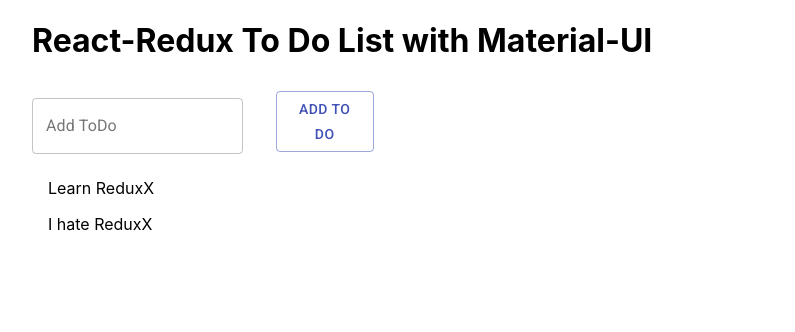
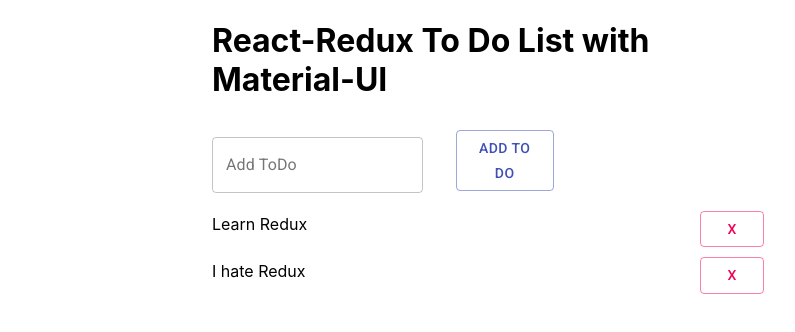
Before and after one commit to csakis/redux-to-do, a React (Create React App) app: page / in a window 1280 px wide. Shown: the top 332 px of the page, without its empty margins (152-947 px from the left). Built offline with nearby package versions, Linux system fonts and the light colour scheme.

Commit message:
styled with material UI

```diff
--- a/src/App.js
+++ b/src/App.js
@@ -5,7 +5,7 @@
 
 function App() {
   return (
-    <Container maxWidth="md" >
+    <Container maxWidth="sm" >
       <h1>React-Redux To Do List with Material-UI</h1>
       <TodoInput />
       <TodoList />
--- a/src/components/ToDo.js
+++ b/src/components/ToDo.js
@@ -1,14 +1,29 @@
 import React from "react";
-import { ListItem } from "@material-ui/core";
+import { Container, ListItem, Grid, Button } from "@material-ui/core";
 const ToDo = props => {
   return (
-    <ListItem>
-        <span  onClick={() => props.onClickTodo(props.id)}
-      style={{
-          textDecoration: props.isDone ? "line-through" : "none"
-        }}>{props.children} </span>
-      <span onClick = {() => props.onClickRemove(props.id)}>X</span>
-    </ListItem>
+    <React.Fragment>
+      <Grid
+        container
+        direction="row"
+        justify="space-between"
+        alignItems="center"
+      >
+        <Grid item>
+          <span
+            onClick={() => props.onClickTodo(props.id)}
+            style={{
+              textDecoration: props.isDone ? "line-through" : "none"
+            }}
+          >
+            {props.children}
+          </span>
+        </Grid>
+        <Grid item>
+          <Button  style={{marginTop: '10px'}} variant="outlined" color = "secondary" onClick={() => props.onClickRemove(props.id)}>X</Button>
+        </Grid>
+      </Grid>
+    </React.Fragment>
   );
 };
 
--- a/src/components/ToDoList.js
+++ b/src/components/ToDoList.js
@@ -3,9 +3,9 @@
 import { toggleTodo } from "../actions/toggle-todo";
 import { removeTodo } from "../actions/remove-todo";
 import { connect } from "react-redux";
-import { List } from "@material-ui/core";
+import { List, Grid } from "@material-ui/core";
 
-export const ToDoList = (props)=> {
+export const ToDoList = props => {
   const list = props.todos.map(x => (
     <ToDo
       key={x.id}
@@ -13,14 +13,14 @@
       id={x.id}
       onClickTodo={props.onToggleTodo}
       onClickRemove={props.onRemoveTodo}
-
     >
       {x.text}
     </ToDo>
   ));
-    return <List>{list}</List>;
-  }
-
+  return ( <div>
+      {list}
+  </div>)
+};
 
 const mapStateToProps = state => {
   return {
--- a/src/reducers/todos-reducer.js
+++ b/src/reducers/todos-reducer.js
@@ -31,7 +31,6 @@
         ]
       };
     case TOGGLE_TODO:
-      console.log("payload:", payload);
       const todo = state.todos.find(x => payload === x.id);
       todo.isDone = !todo.isDone;
       const todos = [...state.todos];
```
Lines whose indentation alone changed are shown as unchanged.
